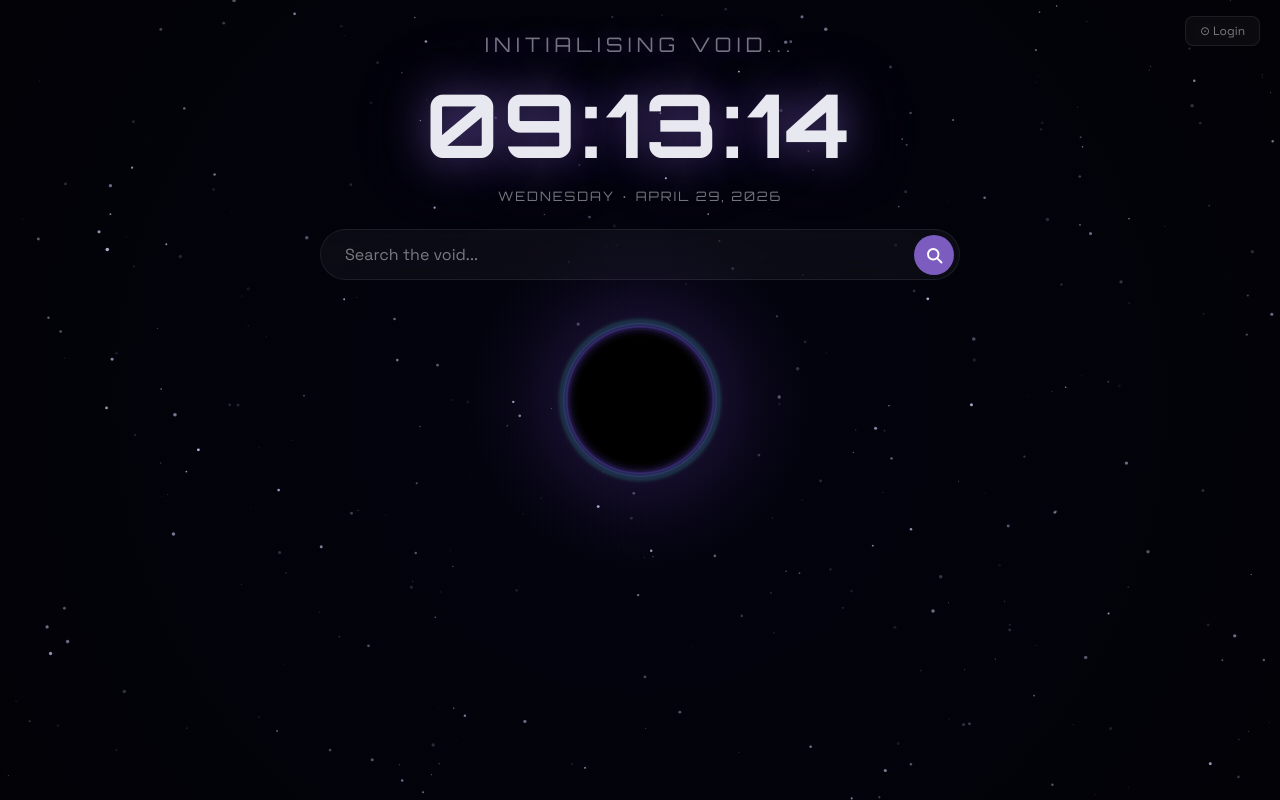
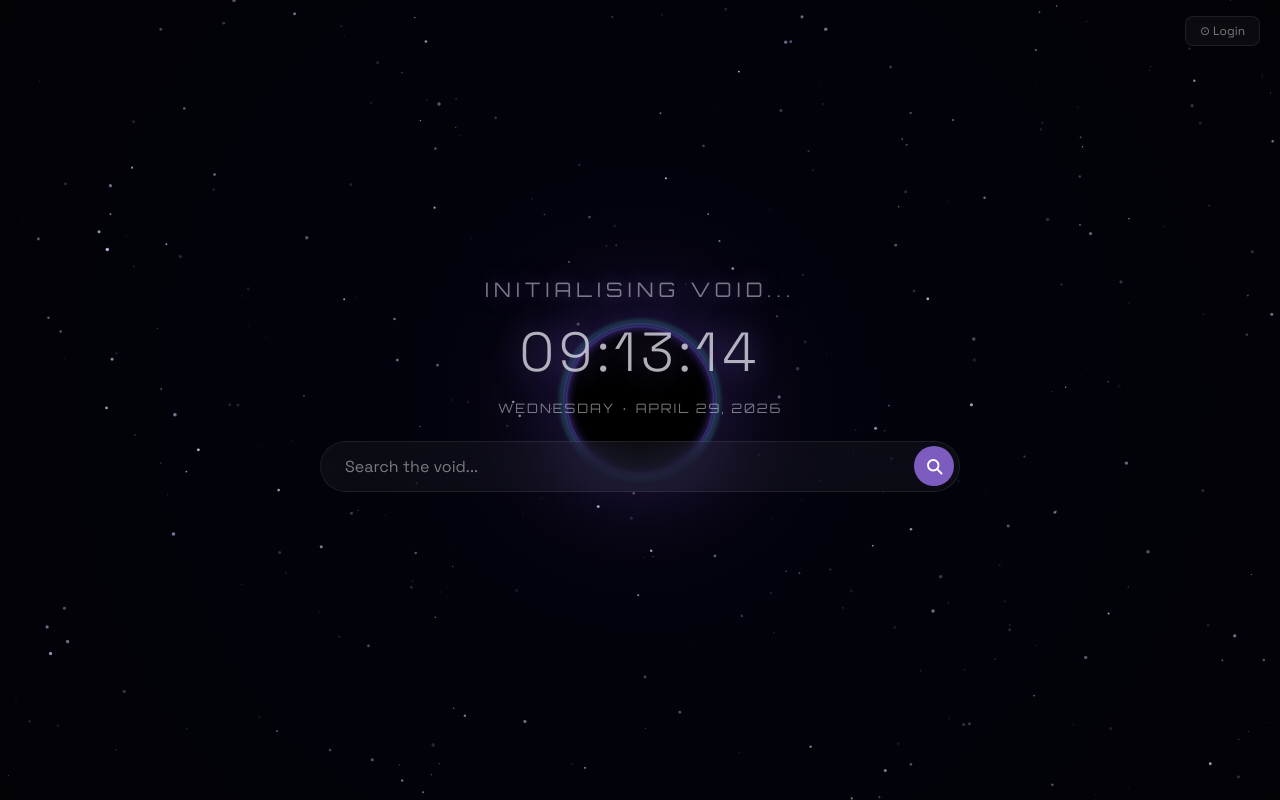
Before and after one commit to LimeHell/browser-home-page, a plain HTML site: page index.html in a window 1280 px wide. Drawn offline with Linux system fonts and the light colour scheme.

Commit message:
Update index.html

```diff
--- a/index.html
+++ b/index.html
@@ -39,7 +39,7 @@
     position: relative; z-index: 10;
     width: 100%; height: 100vh;
     display: flex; flex-direction: column;
-    align-items: center; justify-content: flex-start;
+    align-items: center; justify-content: center;
     padding: 32px 24px 24px;
     overflow-y: auto;
     gap: 20px;
@@ -73,12 +73,12 @@
 
   /* ── CLOCK ── */
   #clock {
-    font-family: 'Orbitron', monospace;
-    font-size: clamp(42px, 8vw, 88px);
-    font-weight: 700;
-    letter-spacing: 0.05em;
-    color: var(--text);
-    text-shadow: 0 0 40px var(--glow), 0 0 80px rgba(124,92,191,0.3);
+    font-family: 'Space Grotesk', sans-serif;
+    font-size: clamp(26px, 5vw, 55px);
+    font-weight: 300;
+    letter-spacing: 0.08em;
+    color: rgba(232,232,240,0.75);
+    text-shadow: 0 0 30px var(--glow);
     line-height: 1;
     user-select: none;
   }
```
